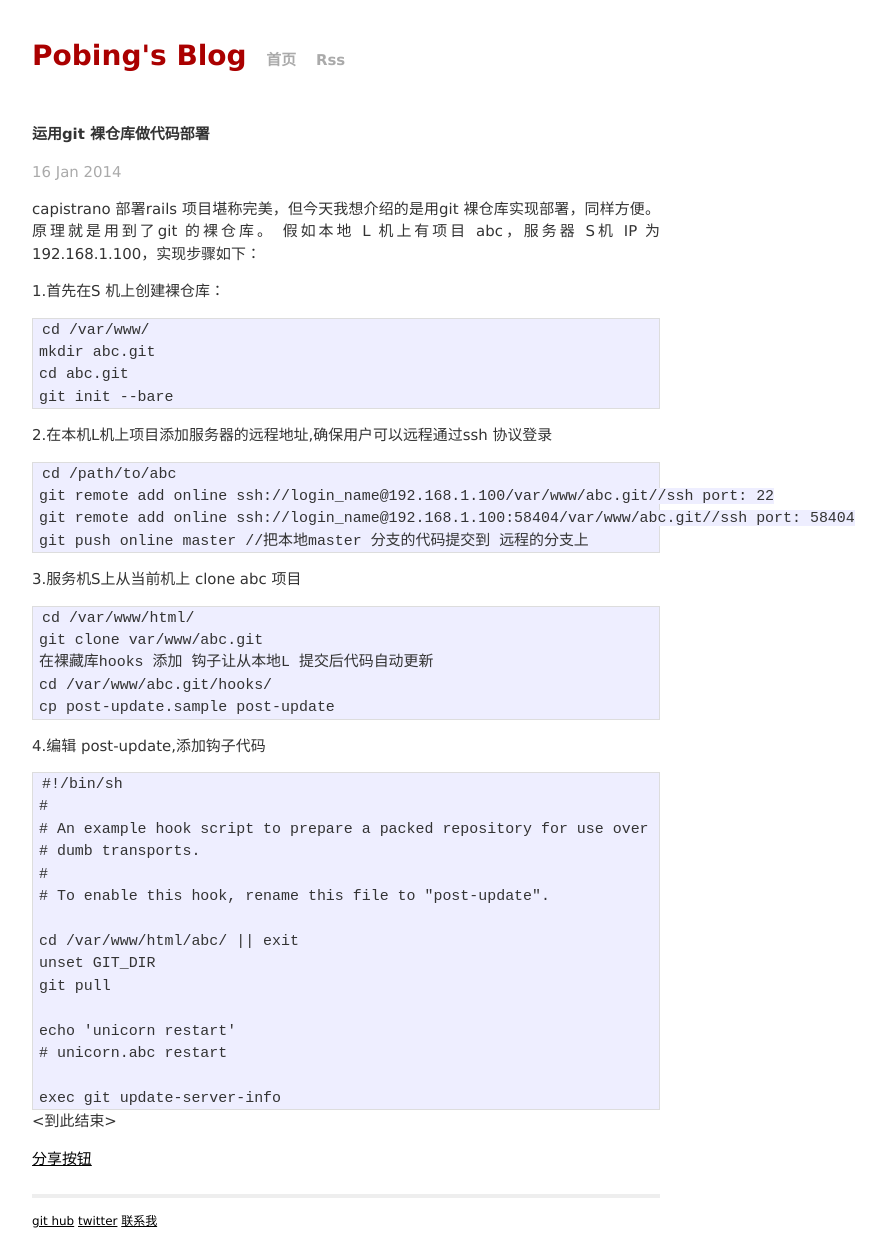
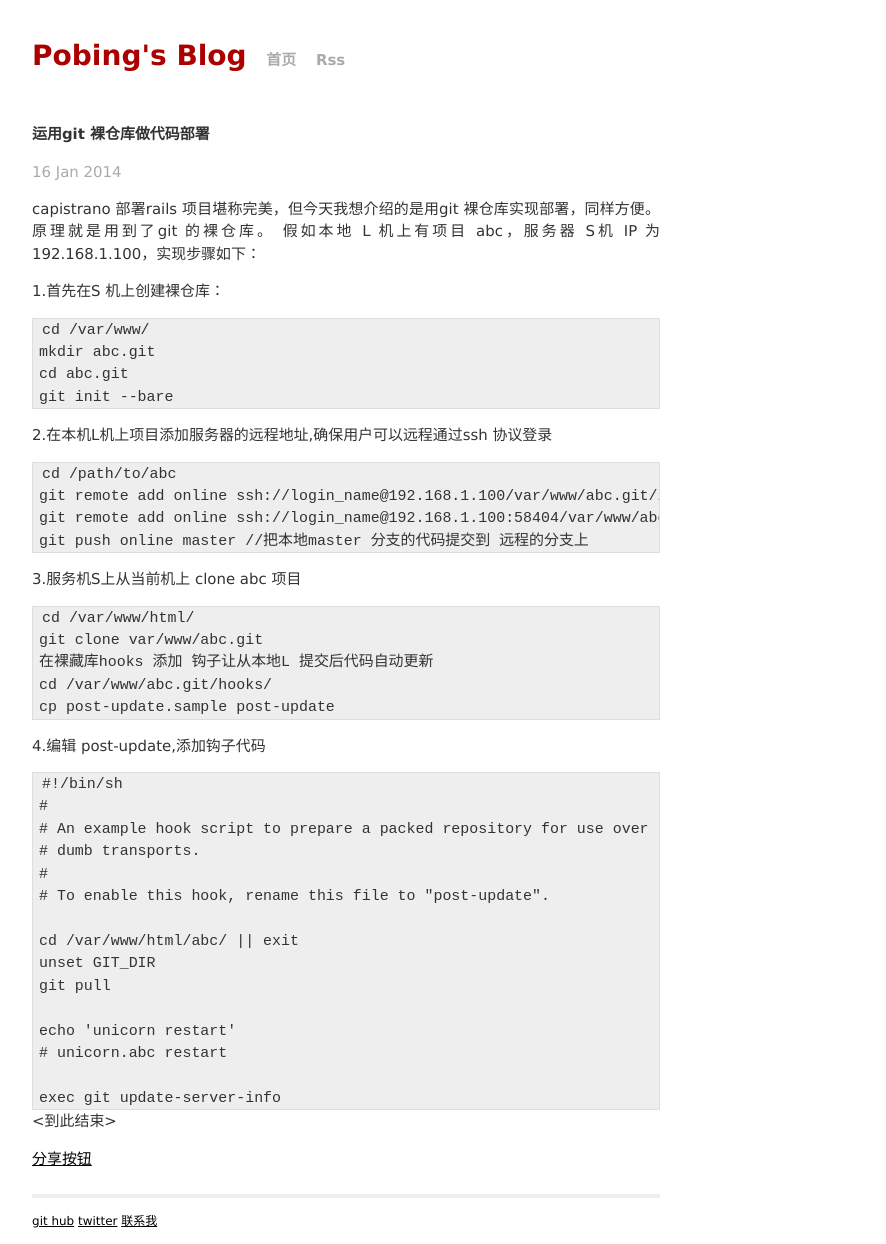
Before and after one commit to pobing/pobing.github.io, a Jekyll site: the page built from _posts/2014-01-16-运-git-裸仓库做代码部署.markdown, in a window 1280 px wide. Shown: the whole page, without its empty margins (294-1180 px from the left). Built offline with Jekyll 4.4.1, drawn with Linux system fonts in a browser that asks for light colours; Markdown is read by kramdown in place of the engine named in the settings; comment, search, counter and statistics services are not loaded.

Commit message:
update pre style

```diff
--- a/css/main.css
+++ b/css/main.css
@@ -130,8 +130,9 @@
 /* standard */
 .post pre {
   border: 1px solid #ddd;
-  background-color: #eef;
+  background-color: #eee;
   padding: 0 .4em;
+  overflow: auto;
 }
 
 .post ul, .post ol {
@@ -140,7 +141,7 @@
 
 .post code {
   border: 1px solid #ddd;
-  background-color: #eef;
+  background-color: #eee;
   padding: 0 .2em;
 }
 
```
Also changed, not shown: 1 other file.
